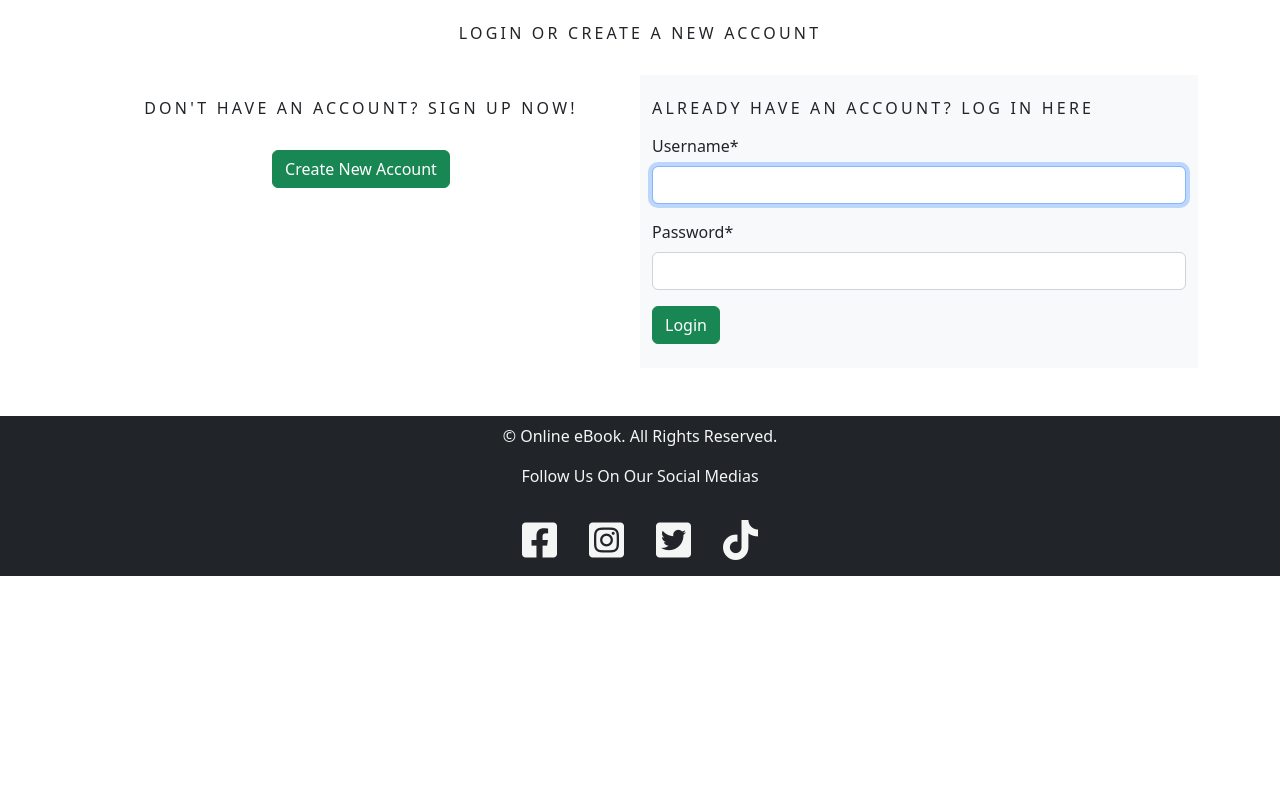
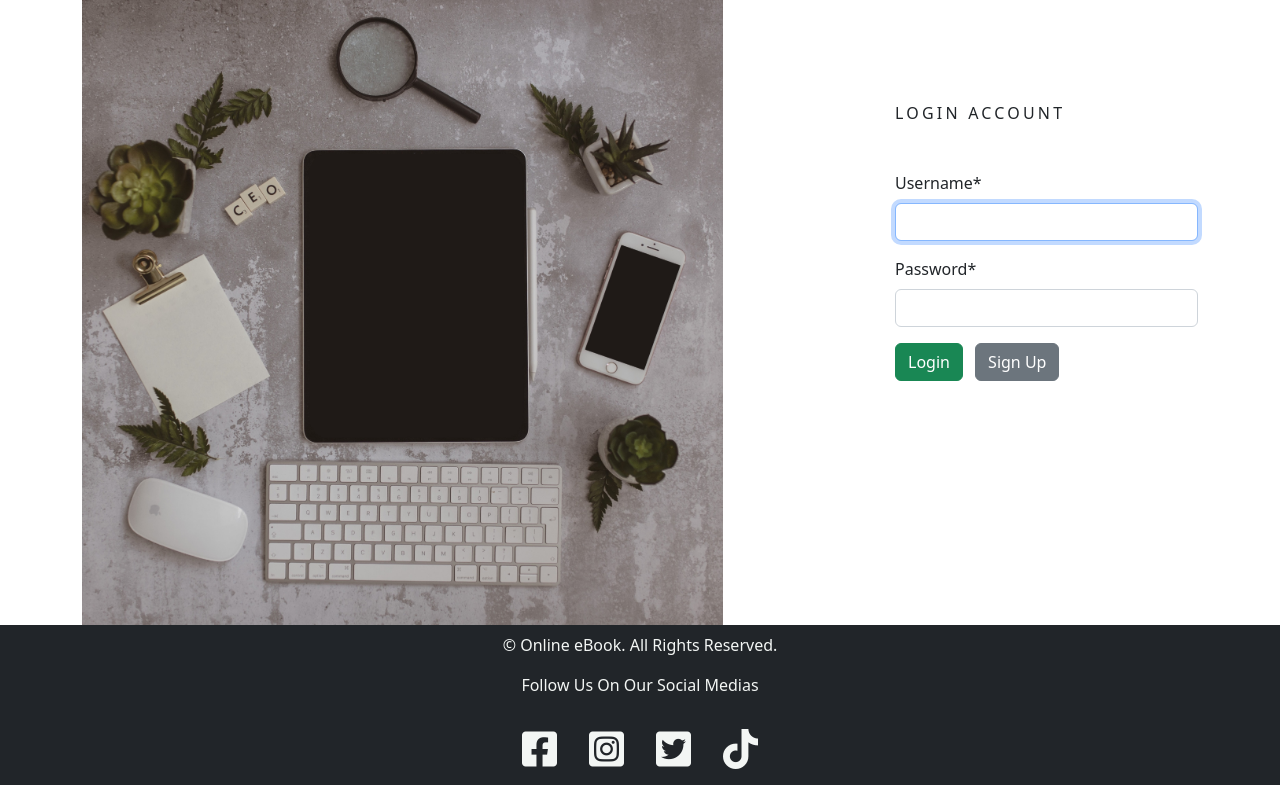
Before and after one commit to kjatillo/softdev3-djangoprojects-ca2, a Django app: page /accounts/login/ in a window 1280 px wide. Shown: the part 148-933 px from the top of the page. Before the commit the page ends 724 px from the top, so only its background shows below. Run offline with Django 4.2, Linux system fonts and the light colour scheme; some libraries are stand-ins or nearby versions.

Commit message:
modified accounts login/signup

```diff
--- a/accounts/templates/registration/login.html
+++ b/accounts/templates/registration/login.html
@@ -11,31 +11,24 @@
 {% endblock %}
 
 {% block content %}
-<div class="container">
-    <br>
-    <h1 class="my_title text-center">Login or Create a New Account</h1>
-    <br>
 <div class="row">
-        <div class="col-sm-12 col-lg-6 text-center mb-1">
-            <br>
-            <h2 class="my_title">Don't have an account? Sign up now!</h2>
-            <br>
-            <a href="{% url 'signup' %}" class="btn btn-success">Create New Account</a>
+    <div class="col-sm-7">
+        <img src="{% static 'images/login_page_img.jpg' %}" alt="Tablet phone mouse keyboard chart" id="login-img">
     </div>
-        <div class="col-sm-12 col-lg-6 bg-light">
+
+    <div class="col-sm-5" id="login-form">
         <div>
             <br>
-                <h2 class="my_title">Already have an account? Log in here</h2>
+            <h2 class="my_title">Login account</h2>
+            <br>
             <form method="POST">
                 {% csrf_token %}
                 <p>{{ form | crispy }}</p>
-                    <button type="submit" class="btn btn-success">Login</button>
+                <button type="submit" class="btn btn-success">Login</button>&ensp;
+                <a href="{% url 'signup' %}" class="btn btn-secondary">Sign Up</a>
             </form>
             <br>
         </div>
     </div>
 </div>
-    <br>
-</div>
-<br>
 {% endblock content %}
--- a/accounts/views.py
+++ b/accounts/views.py
@@ -9,7 +9,7 @@ class SignUpView(CreateView):
     form_class = CustomUserCreationForm
     template_name = 'registration/signup.html'
 
-    def post(self, request):
+    def post(self, request, *args, **kwargs):
         form = CustomUserCreationForm(request.POST)
         if form.is_valid():
             form.save()
--- a/static/css/style.css
+++ b/static/css/style.css
@@ -1,7 +1,17 @@
+/* General */
 .my_title {
     font-size: 1em;
     text-transform: uppercase;
     letter-spacing: .2em;
+}
+
+/* Accounts app */
+#login-img {
+    width: 100%;
+}
+
+#signup-img {
+    width: 100%;
 }
 
 /* Header */
@@ -138,4 +148,13 @@ footer, footer i {
         display: flex;
         justify-content: space-between;
     }
+
+    #login-form {
+        padding-left: 10em;
+        margin-top: 5em;
+    }
+
+    #signup-form {
+        margin-top: 5em;
+    }
 }
```
Also changed, not shown: accounts/forms.py (+7 -0 lines), accounts/templates/registration/signup.html (+12 -4 lines), db.sqlite3, static/images/login_page_img.jpg (added), static/images/signup_page_img.jpg (added). Lines whose indentation alone changed are shown as unchanged.
